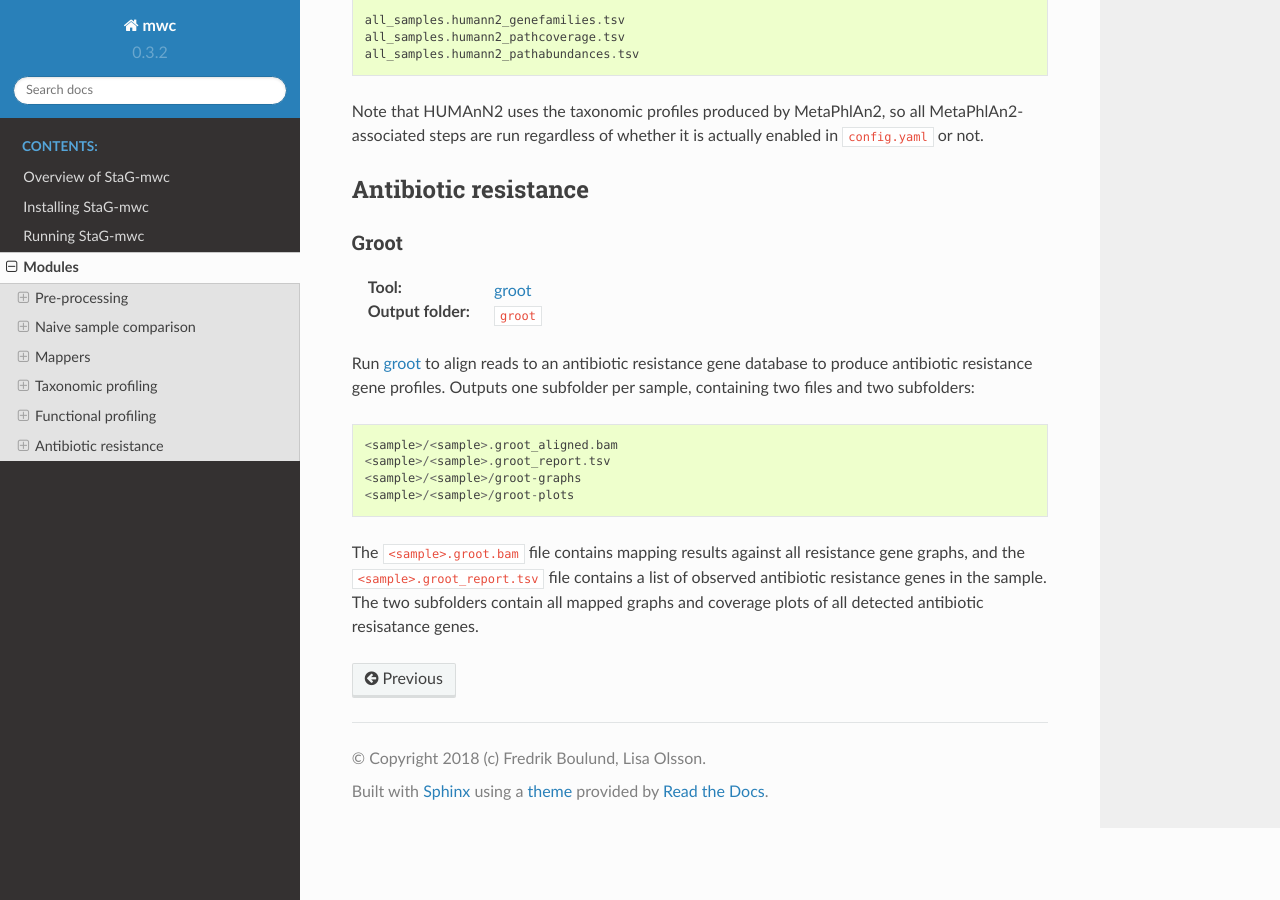
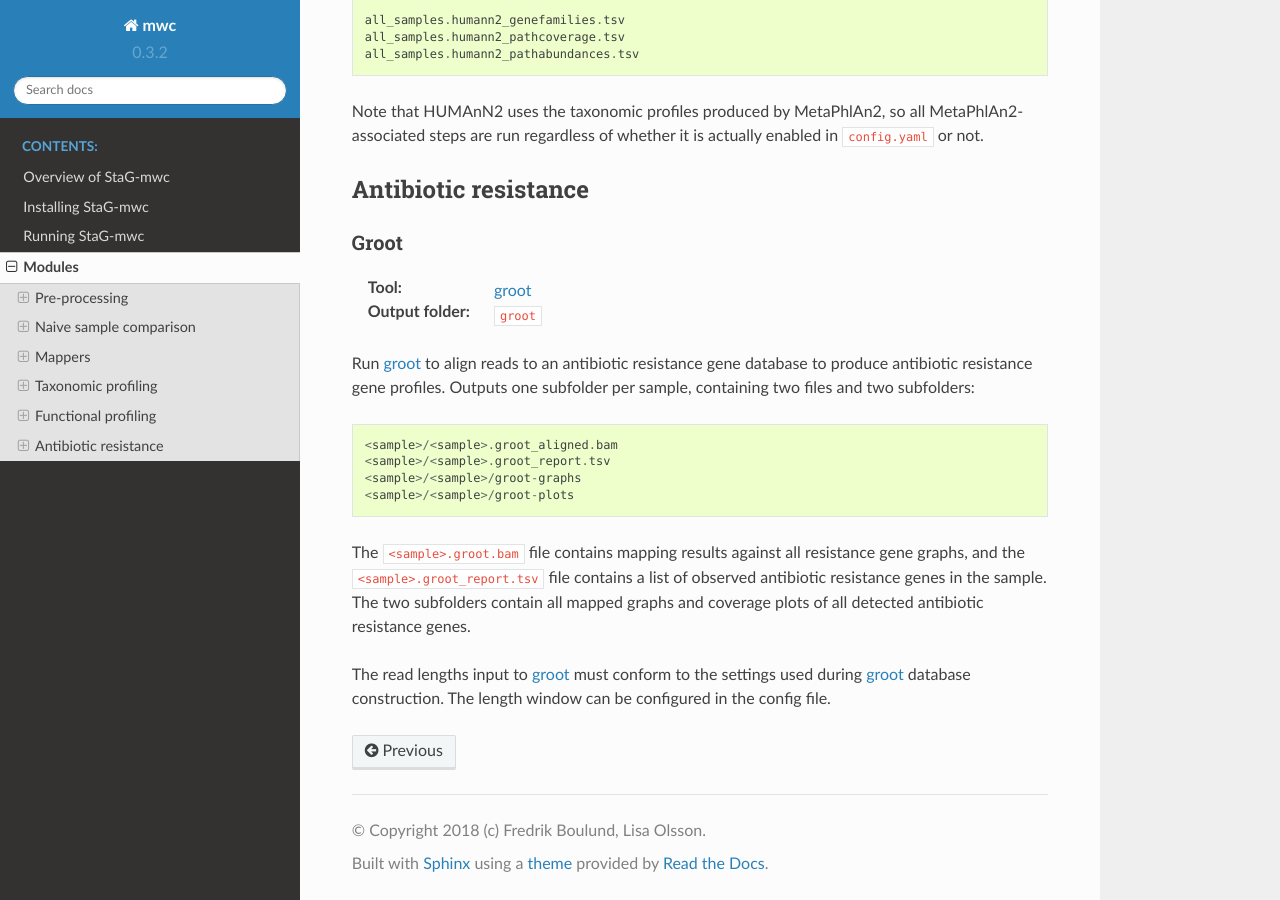
Before and after one commit to ctmrbio/stag-mwc, a Sphinx documentation site: the page built from docs/source/modules.rst, in a window 1280 px wide and 900 px high, scrolled down 6252 px. Built offline with Sphinx 7.4.7 and the Read the Docs theme 2.0.0, drawn with Linux system fonts in a browser that asks for light colours.

Commit message:
Add note about input read length for groot

```diff
--- a/docs/source/modules.rst
+++ b/docs/source/modules.rst
@@ -328,4 +328,8 @@ containing two files and two subfolders::
 The ``<sample>.groot.bam`` file contains mapping results against all resistance
 gene graphs, and the ``<sample>.groot_report.tsv`` file contains a list of
 observed antibiotic resistance genes in the sample. The two subfolders contain
-all mapped graphs and coverage plots of all detected antibiotic resisatance genes.
+all mapped graphs and coverage plots of all detected antibiotic resistance genes.
+
+The read lengths input to `groot`_ must conform to the settings used during
+`groot`_ database construction. The length window can be configured in the
+config file.
```
